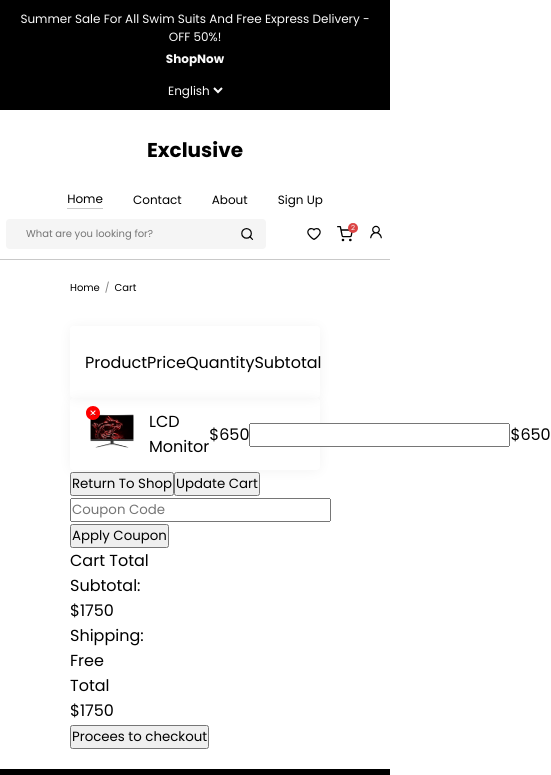
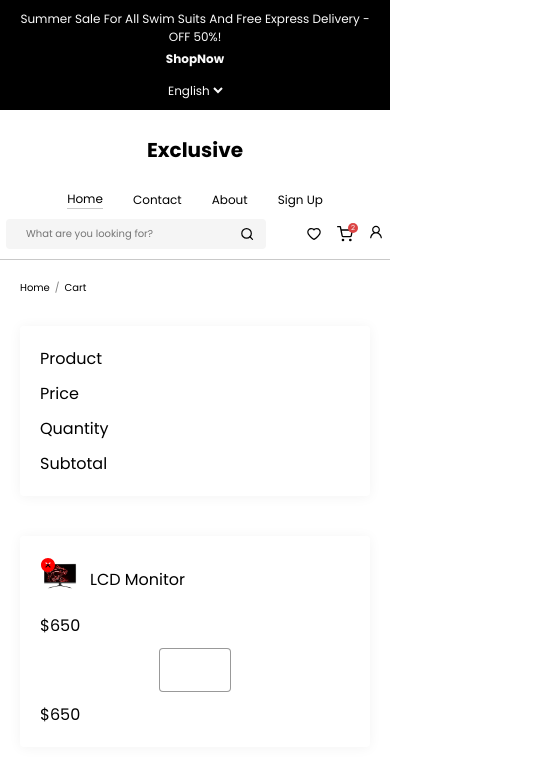
Before and after one commit to betty-19/E-Commerce, a React (Vite) app: page /cart in a window 390 px wide. Shown: the top 775 px of the page, 551 px wide, since content can reach past the window. Built offline with nearby package versions, Linux system fonts and the light colour scheme.

Commit message:
update cart page

```diff
--- a/src/pages/Cart/Cart.css
+++ b/src/pages/Cart/Cart.css
@@ -9,10 +9,11 @@
   padding-inline: 70px;
   margin-block: 20px;
 }
-.cart details{
+.cart-details{
     display: flex;
     /* align-items: center; */
     flex-direction: column;
+    gap:40px;
 }
 .cart-title,.cart-items{
     width: 100%;
@@ -47,3 +48,198 @@ height: 54px;
 /* .subtotal-col,.quantity-col,.price-col,.product-col{
     flex:1;
 } */
+ .cart-items .quantity-col{
+    width: 72px;
+height: 44px;
+  }
+ .cart-items .quantity-col input{
+width: 100%;
+height: 100%;
+border-radius: 4px;
+border: 1.5px solid #00000066;
+
+ }
+ .cart-items .quantity-col input:focus{
+   outline:none;
+ }
+ .return-update{
+    display: flex;
+    align-items: center;
+    justify-content: space-between;
+    margin-top:30px;
+ }
+ .return-update button{
+border-radius: 4px;
+padding: 16px 48px;
+border: 1px solid #00000080;
+font-family: 'Poppins';
+font-weight: 500;
+font-size: 16px;
+color:#000000;
+background-color: #fff;
+
+
+
+ }
+ .coupon-cartTotal{
+    display: flex;
+    align-items: flex-start;
+    justify-content: space-between;
+    margin-top: 50px;
+ }
+ .code-apply{
+    display: flex;
+    align-items: center;
+    gap:16px;
+ }
+ .code-apply input{
+    width: 300px;
+height: 56px;
+border-radius: 4px;
+border: 1px solid #000000;
+font-family: 'Poppins';
+font-weight: 400;
+background: #000000;
+padding-inline:5px;
+
+font-size: 16px;
+background-color: #fff;
+
+
+ }
+ .code-apply button{
+border-radius: 4px;
+padding: 16px 48px;
+background-color: #DB4444;
+font-family: 'Poppins';
+font-weight: 500;
+font-size: 16px;
+color:#FAFAFA;
+
+border:none;
+ }
+ .cart-total{
+    width: 470px;
+height: 324px;
+border-radius: 4px;
+border: 1.5px solid #000000;
+display: flex;
+/* align-items: flex-start; */
+padding-inline:20px;
+flex-direction: column;
+justify-content: space-around;
+
+ }
+ .cart-total > p{
+font-family: 'Poppins';
+font-weight: 500;
+font-size: 20px;
+color:#000000;
+ }
+.subtotal-div,.total,.shipping{
+    display: flex;
+    align-items: center;
+    justify-content: space-between;
+}
+.subtotal-div p,.total p,.shipping p{
+    font-family: 'Poppins';
+font-weight: 400;
+
+font-size: 16px;
+
+
+}
+.subtotal-div,.shipping{
+    border-bottom: 1px solid #000080;
+}
+.proces{
+    /* width: 260px;
+    height: 56px; */
+border-radius: 4px;
+padding: 16px 48px;
+background-color: #DB4444;
+color:#FAFAFA;
+font-family: 'Poppins';
+font-weight: 500;
+font-size: 16px;
+border:none;
+justify-items: center;
+}
+.process_button{
+display: flex;
+align-items: center;
+justify-content: center;}
+@media (max-width: 1024px) {
+  .coupon-cartTotal {
+    flex-direction: column;
+    gap: 30px;
+  }
+
+  .cart-total {
+    width: 100%;
+    align-items: center;
+  }
+
+  .code-apply {
+    flex-direction: column;
+    align-items: stretch;
+    width: 100%;
+  }
+
+  .code-apply input,
+  .code-apply button {
+    width: 100%;
+  }
+
+  .return-update {
+    flex-direction: column;
+    gap: 20px;
+    align-items: stretch;
+  }
+
+  .return-update button {
+    width: 100%;
+  }
+}
+
+@media (max-width: 768px) {
+  .cart-title,
+  .cart-items {
+    flex-direction: column;
+    height: auto;
+    gap: 10px;
+    padding: 20px;
+  }
+
+  .cart-title p,
+  .cart-items > div {
+    width: 100%;
+    text-align: left;
+  }
+
+  .cart-wrapper {
+    padding-inline: 20px;
+  }
+}
+
+@media (max-width: 480px) {
+  .cart-item-img img {
+    width: 40px;
+    height: 40px;
+  }
+
+  .proces {
+    padding: 14px 20px;
+    font-size: 14px;
+  }
+
+  .code-apply input {
+    height: 48px;
+    font-size: 14px;
+  }
+
+  .code-apply button {
+    padding: 12px 20px;
+    font-size: 14px;
+  }
+}
--- a/src/pages/Cart/Cart.jsx
+++ b/src/pages/Cart/Cart.jsx
@@ -49,7 +49,7 @@ return(
             </div>
             <div className="cart-total">
                 <p>Cart Total</p>
-                <div className="subtotal">
+                <div className="subtotal-div">
                     <p>Subtotal:</p>
                     <p>$1750</p>
                 </div>
@@ -61,7 +61,10 @@ return(
                     <p>Total</p>
                     <p>$1750</p>
                 </div>
-                <button>Procees to checkout</button>
+                <div className="process_button">
+                    <button className='proces'>Procees to checkout</button>
+                </div>
+
             </div>
         </div>
 
--- a/src/pages/Home/Home.css
+++ b/src/pages/Home/Home.css
@@ -691,6 +691,23 @@ text-decoration: underline
 
 /* home-section8 */
 
+
+/* home-section9 */
+.home-section9 {
+  width: 46px;
+  height: 46px;
+  border-radius: 50%;
+  background-color: #F5F5F5;
+  display: flex;
+  align-items: center;
+  justify-content: center;
+  margin-left: auto;
+}
+
+
+/* home-section9 */
+
+
 /* -------------------
    RESPONSIVE STYLES
 -------------------- */
--- a/src/pages/Home/Home.jsx
+++ b/src/pages/Home/Home.jsx
@@ -47,6 +47,7 @@ import { RiShieldCheckLine } from 'react-icons/ri';
 
 
 
+import { AiOutlineArrowUp } from 'react-icons/ai';
 
 
 
@@ -70,7 +71,7 @@ const [activeDesc, setActiveDesc] = useState("disk3");
 return(
     <div className="home-container">
         <div className="home-content">
-            <div className="home-section1">
+            <div id="section1" className="home-section1">
                 <ul className='home-lists'>
     <li className="home-list fashion">
         <span>Woman's Fashion</span>
@@ -1038,6 +1039,10 @@ return(
                 <p>We reurn money within 30 days</p>
             </div>
            </div>
+           <div className="home-section9">
+            <a href="#section1"><AiOutlineArrowUp/></a>
+
+           </div>
 
         </div>
     </div>
```
